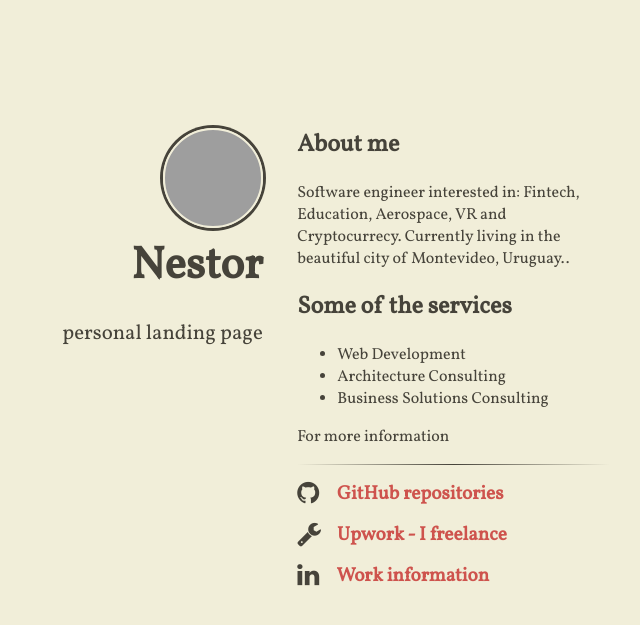
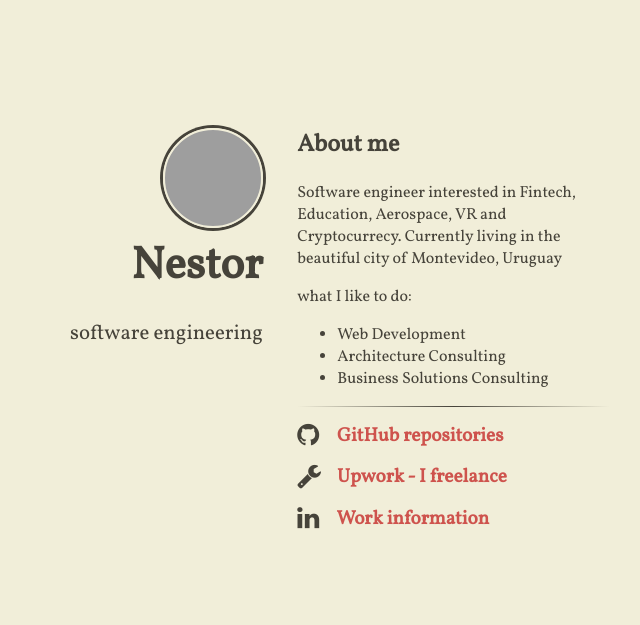
Before and after one commit to nestorbenavidez/shortkingstories.github.io, a Jekyll site: the page built from index.html, in a window 1280 px wide, cut to the strip 0-625 px from the top of the page. Shown: the whole strip, without its empty margins (370-1010 px from the left). Built offline with Jekyll 4.4.1, drawn with Linux system fonts in a browser that asks for light colours; nearby versions of some CDN libraries; grey boxes are pictures that could not be loaded.

Commit message:
change index and showing picture

```diff
--- a/_config.yml
+++ b/_config.yml
@@ -5,11 +5,11 @@ baseurl: ''
 # compass configuration
 compass:
   # an avatar or logo (optional)
-  logo: "/images/compass.jpg"
+  logo: "/images/compass.jpeg"
   # author will appear under the avatar (optional)
   author: "Nestor"
   # tagline will appear under the title (optional)
-  tagline: "personal landing page"
+  tagline: "software engineering"
   # if include_content is true, the contents of the content.html include will be
   # added right above the generated item list, if present
   include_content: true
--- a/_includes/content.html
+++ b/_includes/content.html
@@ -1,14 +1,12 @@
 <h2>About me</h2>
-<p>Software engineer interested in: Fintech, Education, Aerospace, VR and Cryptocurrecy. Currently living in the beautiful city of Montevideo, Uruguay..</p>
+<p>Software engineer interested in Fintech, Education, Aerospace, VR and Cryptocurrecy. Currently living in the beautiful city of Montevideo, Uruguay</p>
 
-<h2>Some of the services</h2>
+<p>what I like to do:</p>
 <ul>
   <li>Web Development</li>
   <li>Architecture Consulting</li>
   <li>Business Solutions Consulting</li>
 </ul>
-
-<p>For more information</p>
 
 <hr />
 
```
